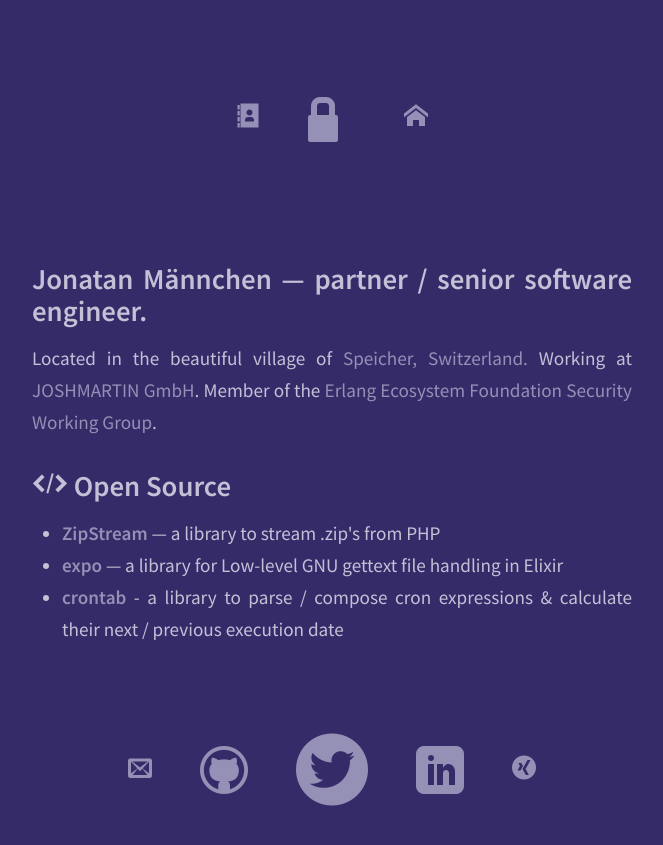
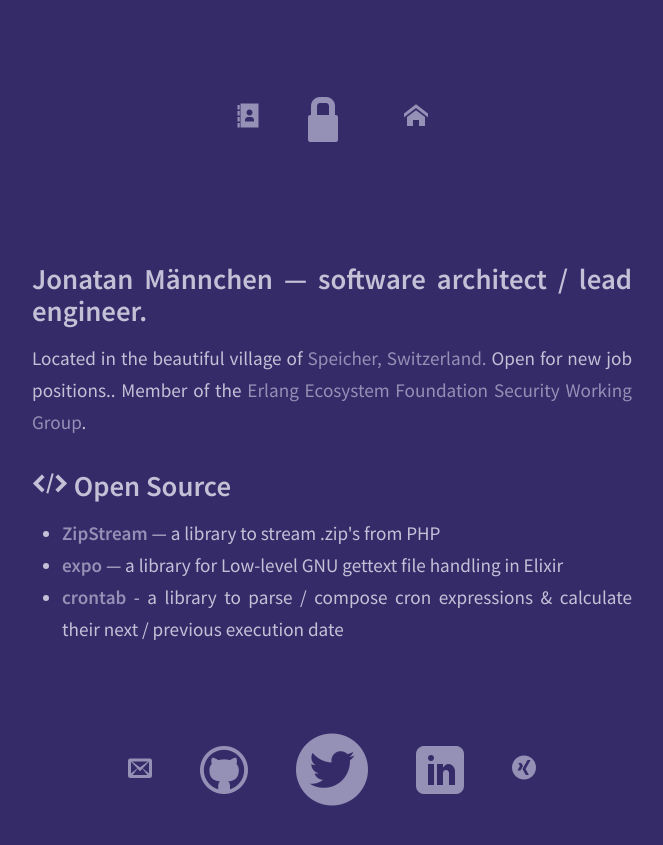
Before and after one commit to maennchen/maennchen.github.io, a Jekyll site: the page built from index.html, in a window 1280 px wide. Shown: the top 845 px of the page, without its empty margins (308-971 px from the left). Built offline with Jekyll 4.4.1, drawn with Linux system fonts in a browser that asks for light colours; some web fonts are replaced.

Commit message:
Remove JOSHMARTIN

```diff
--- a/index.html
+++ b/index.html
@@ -6,14 +6,14 @@ priority: 2
 <h2>
 	<span itemprop="name">Jonatan Männchen</span>
 	—
-	<span itemprop="jobTitle">partner / senior software engineer</span>.
+	<span itemprop="jobTitle">software architect / lead engineer</span>.
 </h2>
 Located in the beautiful village of
 <a href="https://en.wikipedia.org/wiki/Speicher,_Switzerland">
 	<span itemprop="address">Speicher</span>,
 	<span itemprop="nationality">Switzerland</span>.
 </a>
-Working at <a href="https://joshmartin.ch/">JOSHMARTIN GmbH</a>.
+Open for new job positions.</a>.
 Member of the <a href="https://erlef.org/">Erlang Ecosystem Foundation</a> <a href="https://erlef.org/wg/security">Security Working Group</a>.
 <section>
 	<h2>
@@ -34,7 +34,7 @@ Member of the <a href="https://erlef.org/">Erlang Ecosystem Foundation</a> <a hr
 			— a library for Low-level GNU gettext file handling in Elixir
 		</li>
 		<li>
-			<a href="https://github.com/jshmrtn/crontab">
+			<a href="https://github.com/maennchen/crontab">
 				<strong>crontab</strong>
 			</a>
 			- a library to parse / compose cron expressions &amp; calculate their next / previous execution date
```
